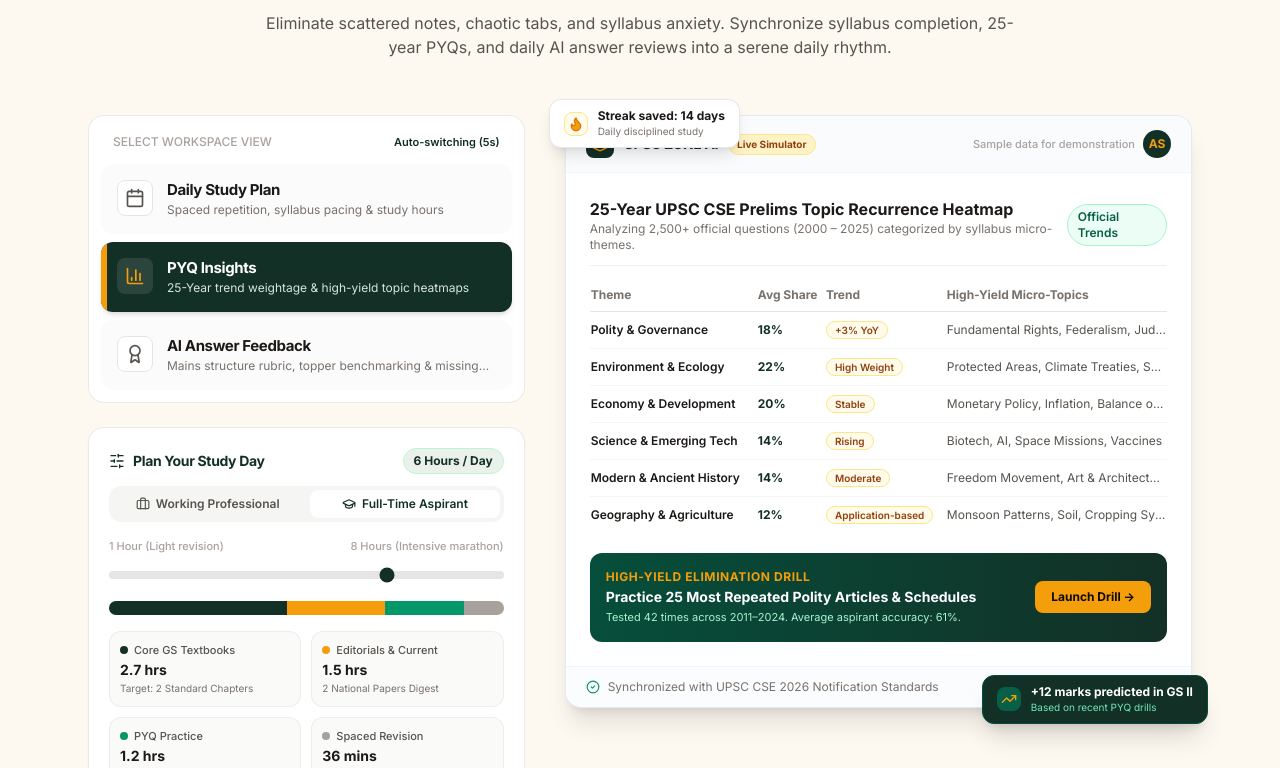
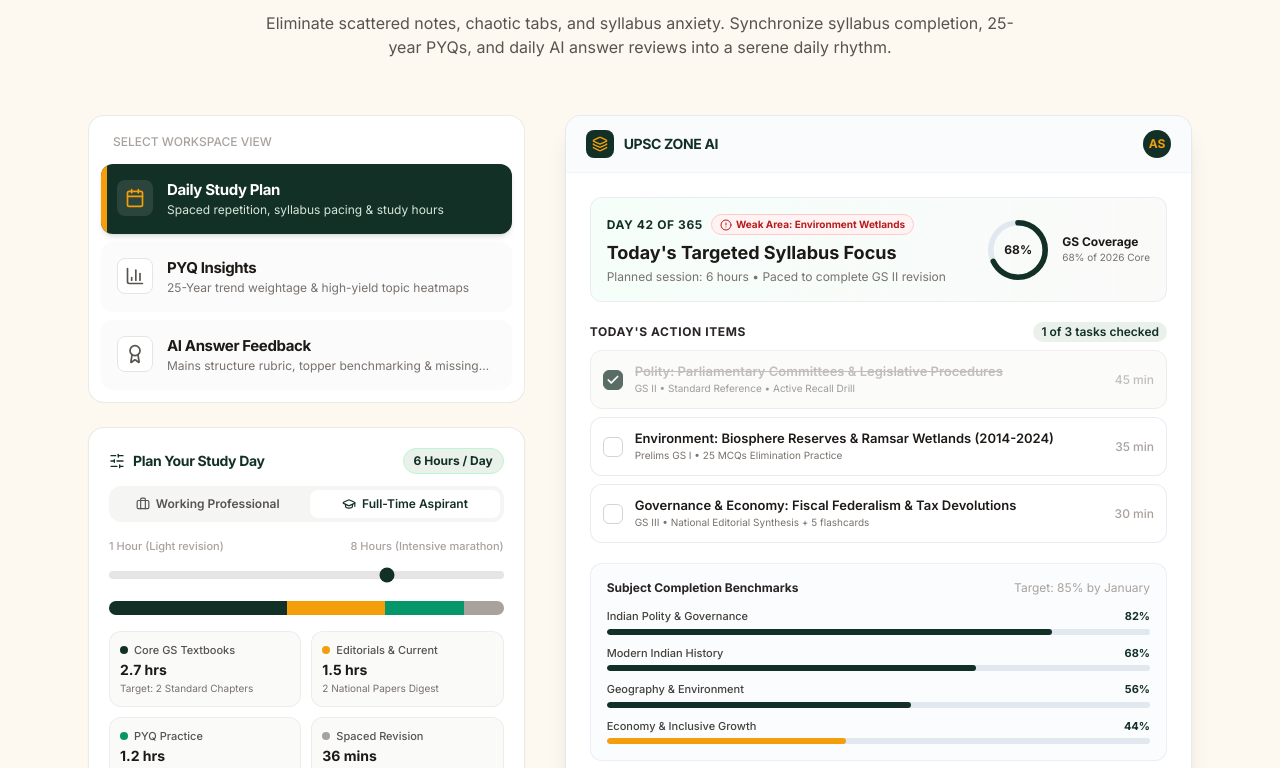
Before and after one commit to Farhaan-Coder/UPSC_WEBPAGE_UPDATED, a React (Vite) app: page / in a window 1280 px wide. Shown: the part 2692-3460 px from the top of the page. Built offline with nearby package versions, Linux system fonts and the light colour scheme; a web font is replaced by a local one.

Commit message:
Remove floating badges, auto-switching indicator, and demo labels from dashboard preview

```diff
--- a/src/components/DashboardPreview.jsx
+++ b/src/components/DashboardPreview.jsx
@@ -1,10 +1,9 @@
-import React, { useState, useEffect, useRef } from 'react';
+import React, { useState, useEffect } from 'react';
 import {
   Search,
   SlidersHorizontal,
   BookOpen,
   CheckSquare,
-  Flame,
   Check,
   ArrowRight,
   Sparkles,
@@ -16,7 +15,6 @@
   Calendar,
   FileText,
   Clock,
-  TrendingUp,
   Award,
   BarChart3,
   CheckCircle2,
@@ -88,22 +86,12 @@
 
 export default function DashboardPreview() {
   const [activeTab, setActiveTab] = useState(0);
-  const [isPaused, setIsPaused] = useState(false);
   const [studyHours, setStudyHours] = useState(6.0);
   const [studyMode, setStudyMode] = useState('fulltime'); // 'working' or 'fulltime'
   const [tasks, setTasks] = useState(initialDailyTasks);
   const [typingIndex, setTypingIndex] = useState(0);
 
   const fullPromptText = "Based on your last 3 mock diagnostics, prioritize Environment National Parks & Schedule species. Your accuracy improves +24% when solving elimination drills in 15-minute bursts.";
-
-  // Auto-rotation every 5 seconds unless paused
-  useEffect(() => {
-    if (isPaused) return;
-    const interval = setInterval(() => {
-      setActiveTab((prev) => (prev + 1) % tabsConfig.length);
-    }, 5000);
-    return () => clearInterval(interval);
-  }, [isPaused]);
 
   // Subtle typing animation in AI advice
   useEffect(() => {
@@ -160,22 +148,15 @@
         </div>
 
         {/* 2-Column Showcase */}
-        <div
-          className="grid grid-cols-1 lg:grid-cols-12 gap-8 lg:gap-10 items-start"
-          onMouseEnter={() => setIsPaused(true)}
-          onMouseLeave={() => setIsPaused(false)}
-        >
+        <div className="grid grid-cols-1 lg:grid-cols-12 gap-8 lg:gap-10 items-start">
 
           {/* Left Column: Interactive Nav Tabs & Plan Your Day Slider */}
           <div className="lg:col-span-5 flex flex-col gap-6">
 
             {/* Clickable Tabs */}
             <div className="bg-white border border-stone-200/80 rounded-2xl p-3 shadow-xs space-y-2">
-              <div className="flex items-center justify-between px-3 py-1.5 text-xs text-stone-400 font-medium">
+              <div className="px-3 py-1.5 text-xs text-stone-400 font-medium">
                 <span>SELECT WORKSPACE VIEW</span>
-                <span className="text-[11px] text-[#133026] font-semibold">
-                  {isPaused ? 'Auto-rotate paused' : 'Auto-switching (5s)'}
-                </span>
               </div>
 
               {tabsConfig.map((tab) => {
@@ -355,28 +336,6 @@
             {/* Ambient Backing Glow */}
             <div className="absolute -inset-4 bg-gradient-to-r from-teal-700/10 via-amber-500/10 to-emerald-600/10 rounded-3xl blur-2xl pointer-events-none -z-10" />
 
-            {/* Floating Mini Badge 1: Streak Saved */}
-            <div className="hidden sm:flex items-center gap-2.5 absolute -top-4 -left-4 z-20 bg-white border border-stone-200/90 rounded-xl px-3.5 py-2 shadow-lg hover:scale-105 transition-transform duration-200">
-              <div className="w-6 h-6 rounded-lg bg-amber-50 border border-amber-200 flex items-center justify-center text-amber-600">
-                <Flame className="w-4 h-4 fill-amber-500" />
-              </div>
-              <div>
-                <div className="text-xs font-bold text-stone-900">Streak saved: 14 days</div>
-                <div className="text-[10px] text-stone-500">Daily disciplined study</div>
-              </div>
-            </div>
-
-            {/* Floating Mini Badge 2: Score Uplift */}
-            <div className="hidden sm:flex items-center gap-2.5 absolute -bottom-4 -right-4 z-20 bg-[#133026] text-white border border-emerald-900 rounded-xl px-3.5 py-2 shadow-xl hover:scale-105 transition-transform duration-200">
-              <div className="w-6 h-6 rounded-lg bg-emerald-800 flex items-center justify-center text-[#F59E0B]">
-                <TrendingUp className="w-4 h-4" />
-              </div>
-              <div>
-                <div className="text-xs font-bold text-white">+12 marks predicted in GS II</div>
-                <div className="text-[10px] text-emerald-300">Based on recent PYQ drills</div>
-              </div>
-            </div>
-
             {/* Main Interactive Screen Container */}
             <div className="bg-white border border-slate-200/90 rounded-2xl shadow-xl overflow-hidden transition-all duration-300">
 
@@ -387,13 +346,9 @@
                     <Layers className="w-4 h-4" />
                   </div>
                   <span className="font-sans font-bold text-sm text-[#133026] tracking-tight">UPSC ZONE AI</span>
-                  <span className="text-[10px] font-bold bg-amber-100 text-amber-800 px-2 py-0.5 rounded-full border border-amber-200">
-                    Live Simulator
-                  </span>
                 </div>
 
                 <div className="flex items-center gap-2 text-xs">
-                  <span className="text-stone-400 hidden sm:inline text-[11px] font-medium">Sample data for demonstration</span>
                   <div className="w-7 h-7 rounded-full bg-[#133026] text-[#F59E0B] font-bold text-xs flex items-center justify-center">
                     AS
                   </div>
```
